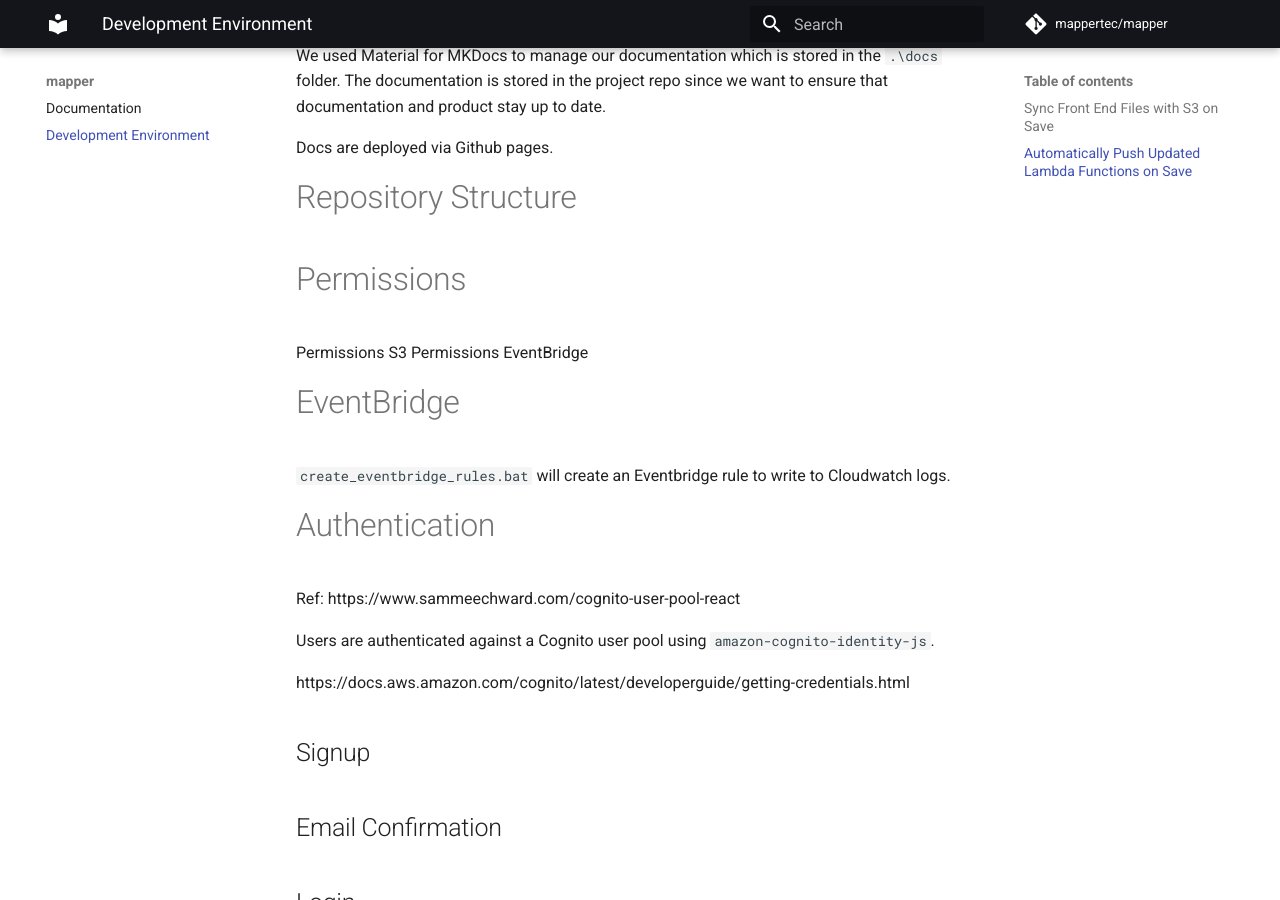
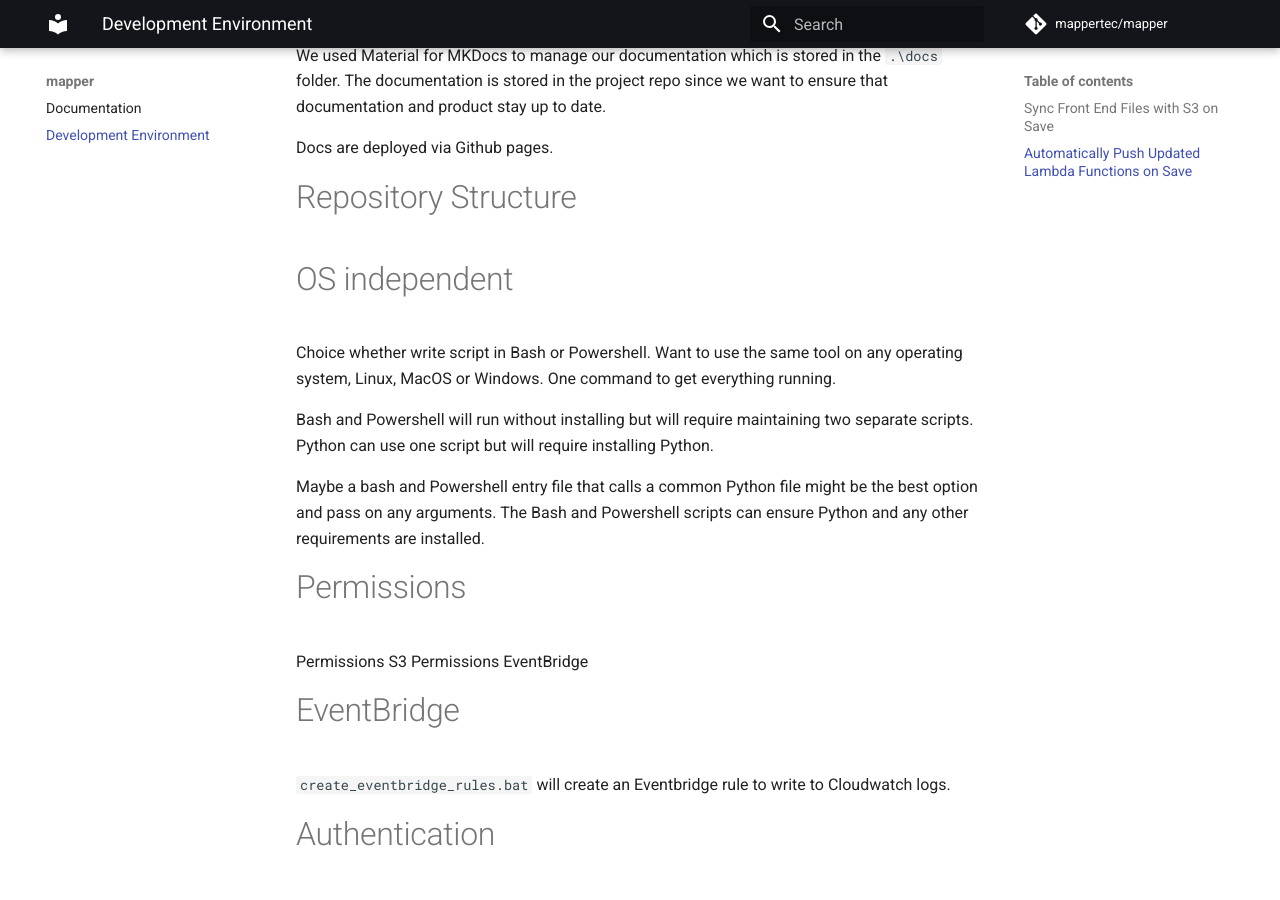
Before and after one commit to engineerdan/service1, an MkDocs documentation site: the page built from docs/developer.md, in a window 1280 px wide and 900 px high, scrolled down 687 px. Built offline with MkDocs 1.6.1 and Material for MkDocs 9.7.7, drawn with Linux system fonts in a browser that asks for light colours; comment, search, counter and statistics services are not loaded.

Commit message:
Start using Python for scripting.

```diff
--- a/docs/developer.md
+++ b/docs/developer.md
@@ -22,6 +22,14 @@ We used Material for MKDocs to manage our documentation which is stored in the `
 Docs are deployed via Github pages.
 
 # Repository Structure
+
+# OS independent
+
+Choice whether write script in Bash or Powershell.  Want to use the same tool on any operating system, Linux, MacOS or Windows.  One command to get everything running.
+
+Bash and Powershell will run without installing but will require maintaining two separate scripts.  Python can use one script but will require installing Python.
+
+Maybe a bash and Powershell entry file that calls a common Python file might be the best option and pass on any arguments.  The Bash and Powershell scripts can ensure Python and any other requirements are installed.
 
 # Permissions
 
```
Also changed, not shown: 3 other files.
